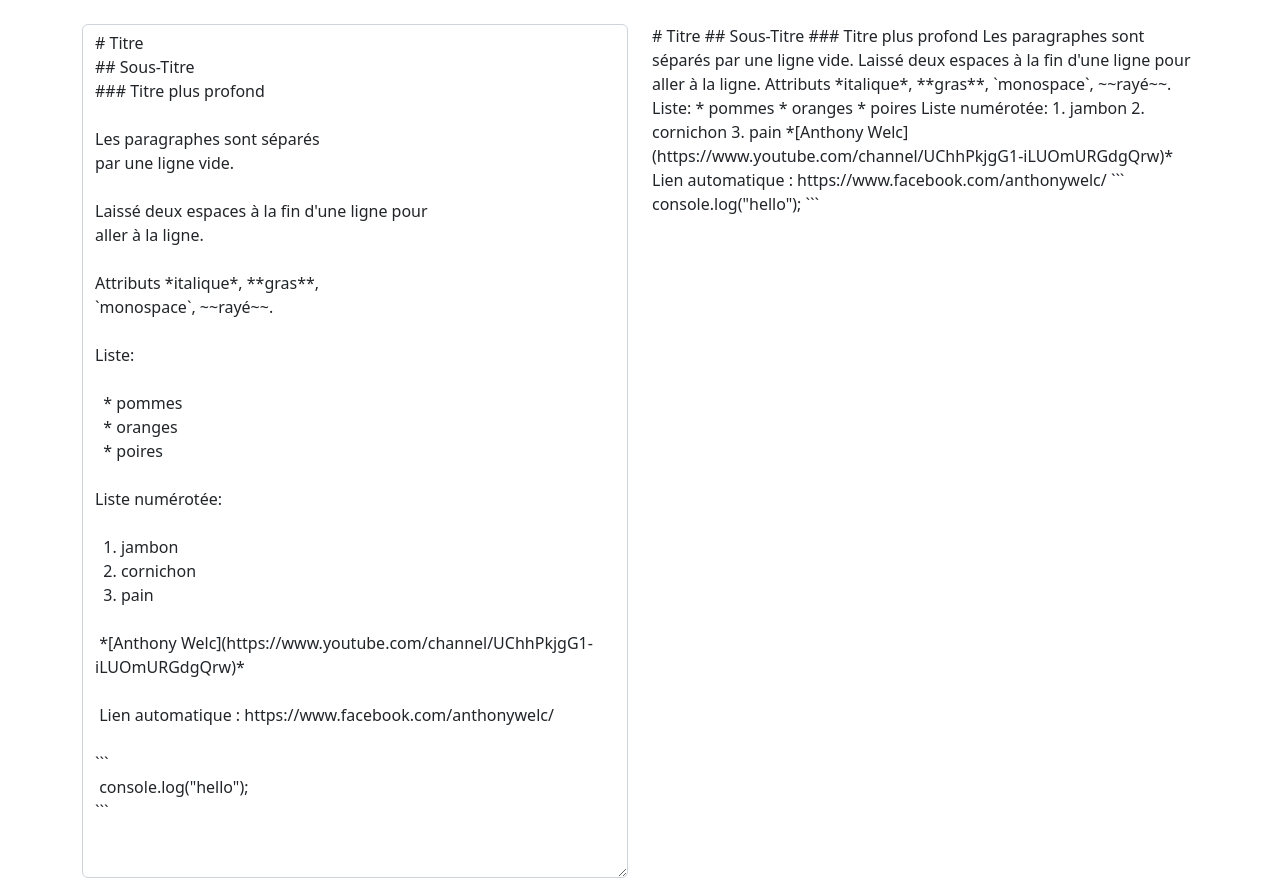
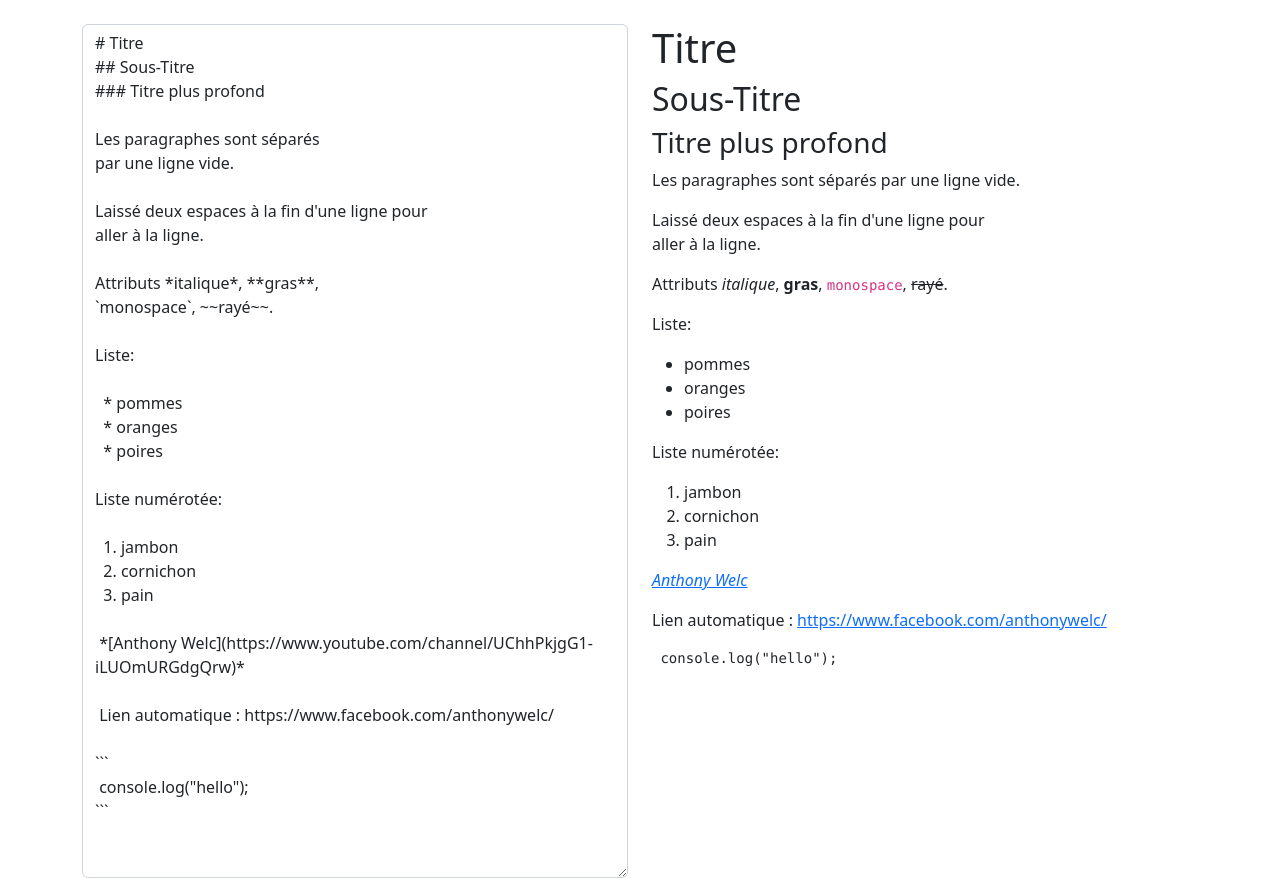
Before and after one commit to anassRio/react16-guide-section3, a React (Create React App) app: page / in a window 1280 px wide. Built offline with nearby package versions, Linux system fonts and the light colour scheme.

Commit message:
MarkDown avec Marked.js

```diff
--- a/src/App.js
+++ b/src/App.js
@@ -1,6 +1,8 @@
 import { useState } from "react";
 import "./App.css";
 import { sampleText } from "./sampleText";
+import { marked } from "marked";
+import { render } from "@testing-library/react";
 
 function App() {
   const [text, setText] = useState(sampleText);
@@ -8,6 +10,11 @@ function App() {
   const handleTextAreaChange = (event) => {
     const modifiedText = event.target.value;
     setText(modifiedText);
+  };
+
+  const renderText = (text) => {
+    const __html = marked(text, { sanitize: true });
+    return { __html };
   };
 
   return (
@@ -22,7 +29,12 @@ function App() {
           ></textarea>
         </div>
         <div className="col-sm-6">
-          <div>{text}</div>
+          {/**
+           * dangerouslySetInnerHTML:
+           * Attention l'information vient d'un utilisateur ( elle peut representer
+          un danger)
+           */}
+          <div dangerouslySetInnerHTML={renderText(text)}></div>
         </div>
       </div>
     </div>
```
